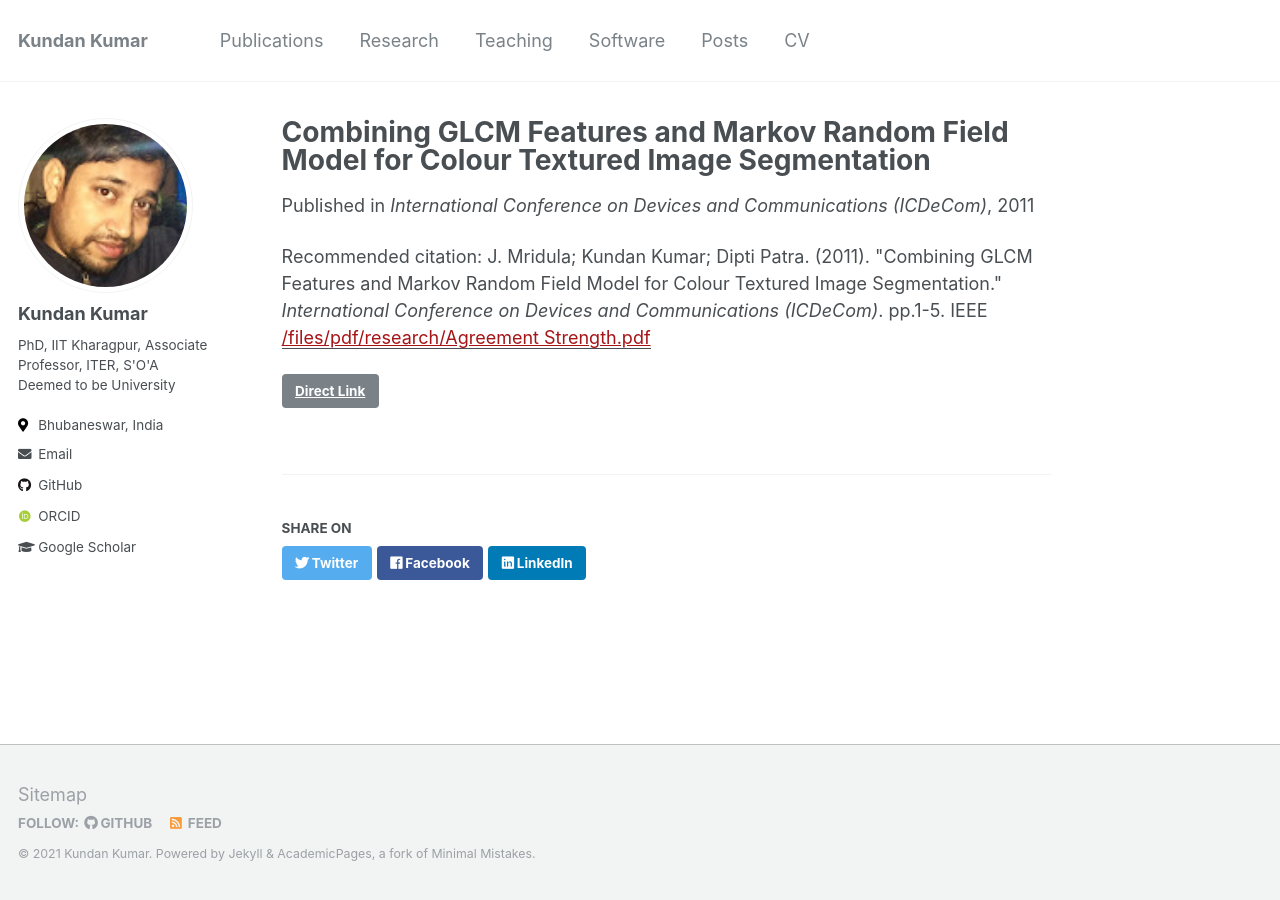
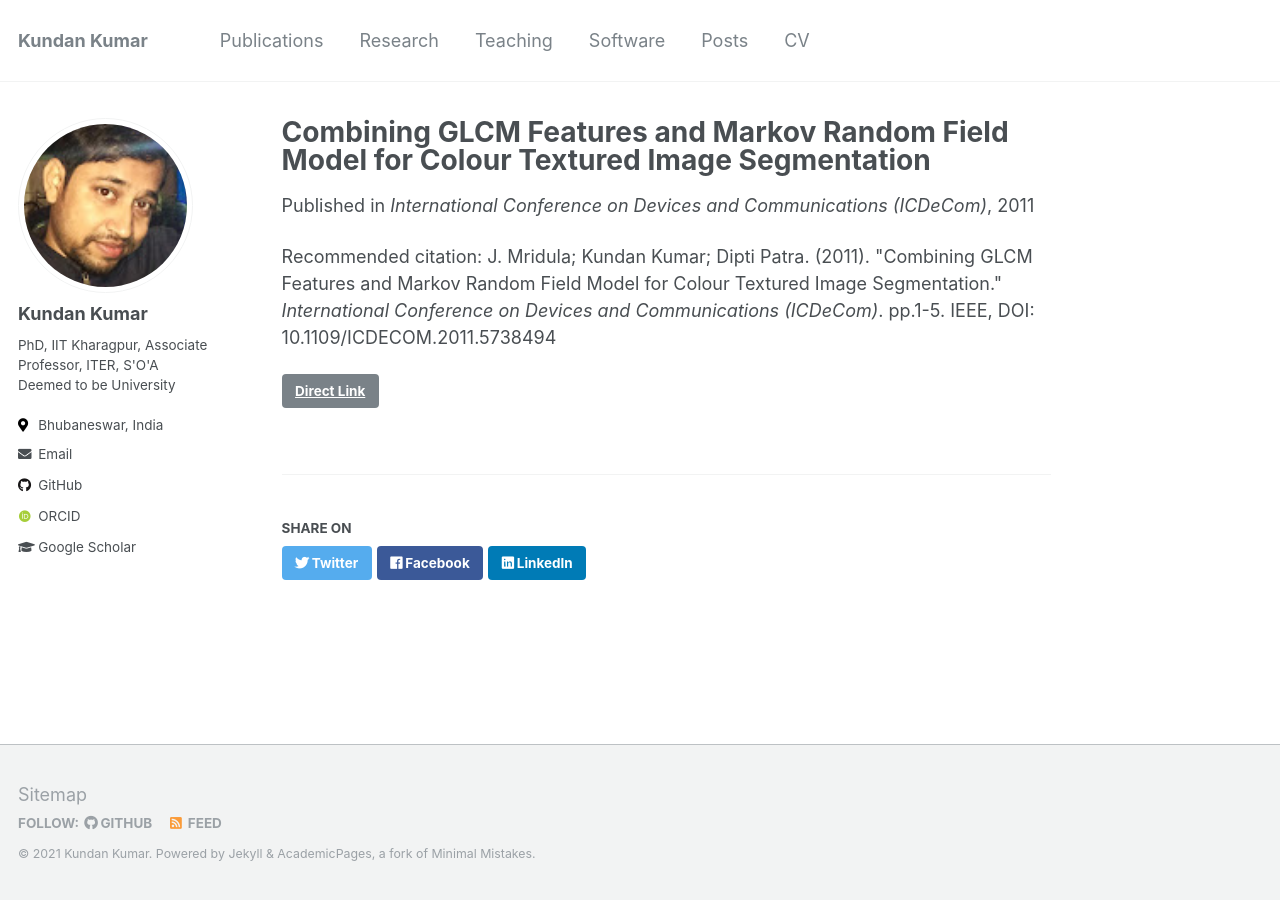
Before and after one commit to erkundanec/erkundanec.github.io, a Jekyll site: the page built from _publications/2011-GLCM_Segmentation.md, in a window 1280 px wide. Built offline with Jekyll 4.4.1, drawn with Linux system fonts in a browser that asks for light colours; some web fonts are replaced.

Commit message:
Update 2011-GLCM_Segmentation.md

```diff
--- a/_publications/2011-GLCM_Segmentation.md
+++ b/_publications/2011-GLCM_Segmentation.md
@@ -4,8 +4,7 @@ collection: publications
 permalink: /publication/2011-GLCM_Segmentation
 date: 24-03-2011
 venue: 'International Conference on Devices and Communications (ICDeCom)'
-paperurl: '/files/pdf/research/Agreement Strength.pdf'
 link: 'https://doi.org/10.1109/ICDECOM.2011.5738494'
 github: 'https://github.com/jayrobwilliams/Peace-Agreement-Strength'
-citation: 'J. Mridula; Kundan Kumar; Dipti Patra. (2011). &quot;Combining GLCM Features and Markov Random Field Model for Colour Textured Image Segmentation.&quot; <i>International Conference on Devices and Communications (ICDeCom)</i>. pp.1-5. IEEE'
+citation: 'J. Mridula; Kundan Kumar; Dipti Patra. (2011). &quot;Combining GLCM Features and Markov Random Field Model for Colour Textured Image Segmentation.&quot; <i>International Conference on Devices and Communications (ICDeCom)</i>. pp.1-5. IEEE, DOI: 10.1109/ICDECOM.2011.5738494'
 ---
```
